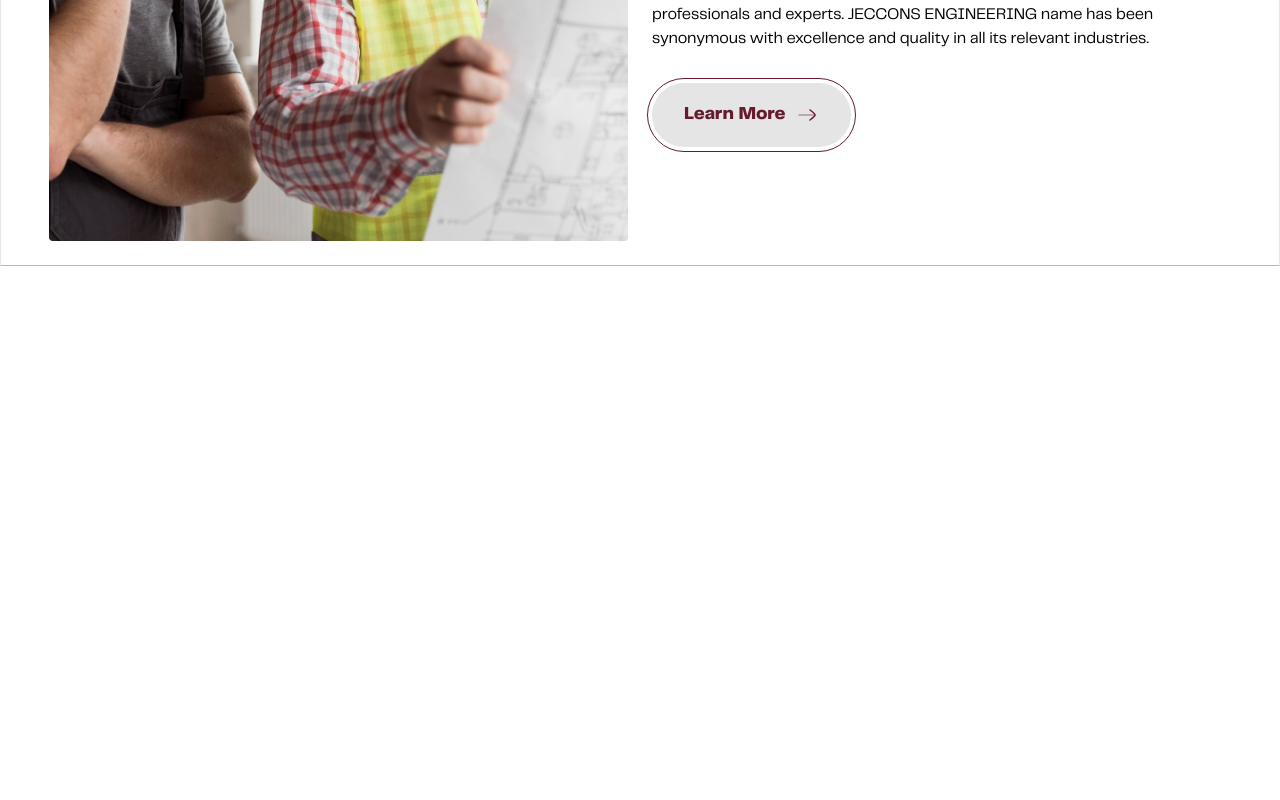
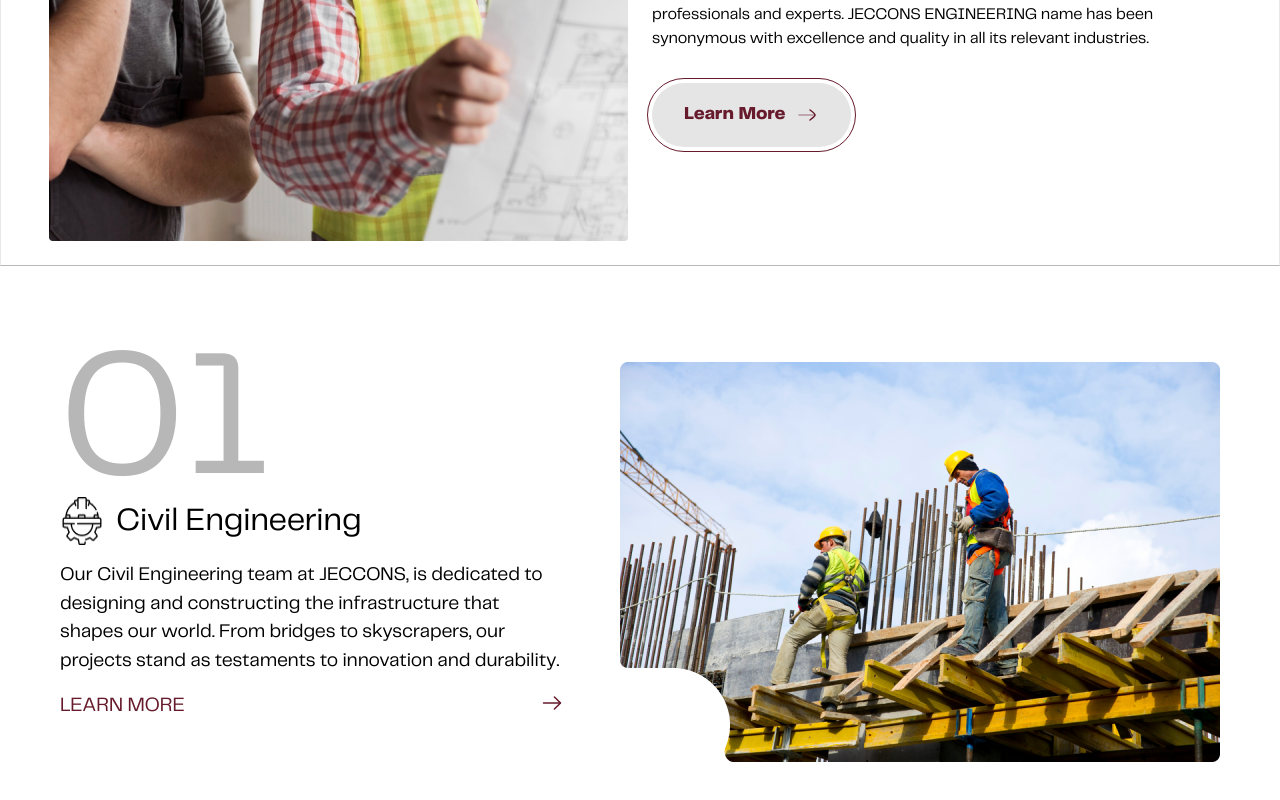
Before and after one commit to wes-the-dev/JecconsEngSystems, a React (Vite) app: page / in a window 1280 px wide. Shown: the part 1443-2243 px from the top of the page. Before the commit the page ends 1709 px from the top, so only its background shows below. Built offline with nearby package versions, Linux system fonts and the light colour scheme.

Commit message:
civil-eng-mobile

```diff
--- a/src/components/Homepage/ServicesHome.jsx
+++ b/src/components/Homepage/ServicesHome.jsx
@@ -18,25 +18,28 @@
 
 const ServicesHome = () => {
   return (
-    <div className='services-home-page pb-16 pt-24 px-[60px] font-[PP-Telegraf]'>
+    <div className='services-home-page pb-16 pt-24 max-[1000px]:pt-10 px-[60px] max-[770px]:px-5 font-[PP-Telegraf]'>
 
 
         <div className="civil-eng-home flex justify-between gap-10 mb-28">
 
-            <div className="civ-eng-summ cursor-pointer flex flex-col gap-4 w-[50%] h-fit my-auto">
-                <div className="service-home-number">
+            <div className="civ-eng-summ cursor-pointer flex flex-col gap-4 w-[45%] max-[1000px]:items-center max-[1000px]:w-[100%] h-fit my-auto">
+                <div className="service-home-number max-[1000px]:hidden">
                     <span className='text-[180px] leading-10'>01</span>
                 </div>
 
-                <div className="flex flex-col gap-4">
+                <div className="flex flex-col gap-4 max-[1000px]:items-center">
                     <div className="civ-eng-summ-title flex gap-3">
                         <img src={civEngIcon} alt="civil-engineering-icon" />
                         <span className='text-[32px]'>Civil Engineering</span>
                     </div>
-                    <span className=' text-[19px]'>
+                    <div className="civ-eng-home-img w-[55%] max-[1000px]:w-[100%] max-[1000px]:flex max-[1000px]:justify-center min-[1001px]:hidden justify-end">
+                        <img className='' src={civEngImg} alt="engineers working on site" />
+                    </div>
+                    <span className=' text-[19px] max-[1000px]:text-justify'>
                         Our Civil Engineering team at JECCONS, is dedicated to designing and constructing the infrastructure that shapes our world. From bridges to skyscrapers, our projects stand as testaments to innovation and durability.
                     </span>
-                    <div className="learn-more-services-home-btn cursor-pointer overflow-x-hidden text-[var(--primary-red)] flex justify-between">
+                    <div className="learn-more-services-home-btn cursor-pointer overflow-x-hidden text-[var(--primary-red)] flex justify-between max-[1000px]:w-[200px] max-[1000px]:justify-start]">
                         <div className="learn-more-service-hm-text overflow-x-hidden relative w-fit">
                             <span className='text-[20px]'>LEARN MORE</span>
                             <div className="learn-more-service-hm-text-slash bg-[var(--primary-red)] absolute top-[50%] h-[2px] w-[100%]">
@@ -53,12 +56,12 @@
                 </div>
 
             </div>
-            <div className="civ-eng-home-img w-[50%] flex justify-end">
-                <img src={civEngImg} alt="engineers working on site" />
+            <div className="civ-eng-home-img w-[55%] max-[1000px]:hidden flex justify-end">
+                <img className='' src={civEngImg} alt="engineers working on site" />
             </div>
         </div>
 
-        <div className="elect-eng-home flex gap-6 items-center justify-between mb-28">
+        {/* <div className="elect-eng-home flex gap-6 items-center justify-between mb-28">
 
             <div className="elect-eng-home-img flex items-center w-[50%]">
                 <img src={electEngImg} alt="engineers working on site" />
@@ -93,9 +96,9 @@
                 </div>
 
             </div>
-        </div>
+        </div> */}
 
-        <div className="env-eng-home flex justify-between gap-10 mb-28">
+        {/* <div className="env-eng-home flex justify-between gap-10 mb-28">
 
             <div className="env-eng-summ cursor-pointer flex flex-col gap-4 w-[50%] h-fit my-auto">
                 <div className="service-home-number">
@@ -130,9 +133,9 @@
             <div className="env-eng-home-img w-[50%] flex justify-end">
                 <img src={environEngImg} alt="engineers with a windmill model" />
             </div>
-        </div>
+        </div> */}
 
-        <div className="mech-eng-home flex gap-6 items-center justify-between mb-28">
+        {/* <div className="mech-eng-home flex gap-6 items-center justify-between mb-28">
 
             <div className="mech-eng-home-img flex items-center w-[50%]">
                 <img src={mechEngImg} alt="an engineer working" />
@@ -167,9 +170,9 @@
                 </div>
 
             </div>
-        </div>
+        </div> */}
 
-        <div className="oil-gas-home flex justify-between gap-10 mb-28">
+        {/* <div className="oil-gas-home flex justify-between gap-10 mb-28">
 
             <div className="oil-gas-summ cursor-pointer flex flex-col gap-4 w-[50%] h-fit my-auto">
                 <div className="service-home-number">
@@ -204,9 +207,9 @@
             <div className="oil-gas-home-img w-[50%] flex justify-end">
                 <img src={oilGasImg} alt="a distribution station" />
             </div>
-        </div>
+        </div> */}
 
-        <div className="safe-secure-home flex gap-6 items-center justify-between mb-28">
+        {/* <div className="safe-secure-home flex gap-6 items-center justify-between mb-28">
 
             <div className="safe-secure-home-img flex items-center w-[50%]">
                 <img src={safeSecureImg} alt="an engineer installing a security camera" />
@@ -241,7 +244,7 @@
                 </div>
 
             </div>
-        </div>
+        </div> */}
     </div>
   )
 }
--- a/src/index.css
+++ b/src/index.css
@@ -365,6 +365,10 @@
 
 /* SERVICES HOME PAGE */
 
+.civ-eng-home-img img{
+  /* aspect-ratio: 16/1; */
+}
+
 
 .learn-more-service-hm-text-slash{
   transform: translateX(-100%);
--- a/src/pages/Homepage.jsx
+++ b/src/pages/Homepage.jsx
@@ -19,9 +19,9 @@
 
       <WhatWeDo />
 
-      {/* <ServicesHome />
+      <ServicesHome />
 
-      <CompanyBrief />
+      {/* <CompanyBrief />
 
       <SafetyPolicy />
 
```
